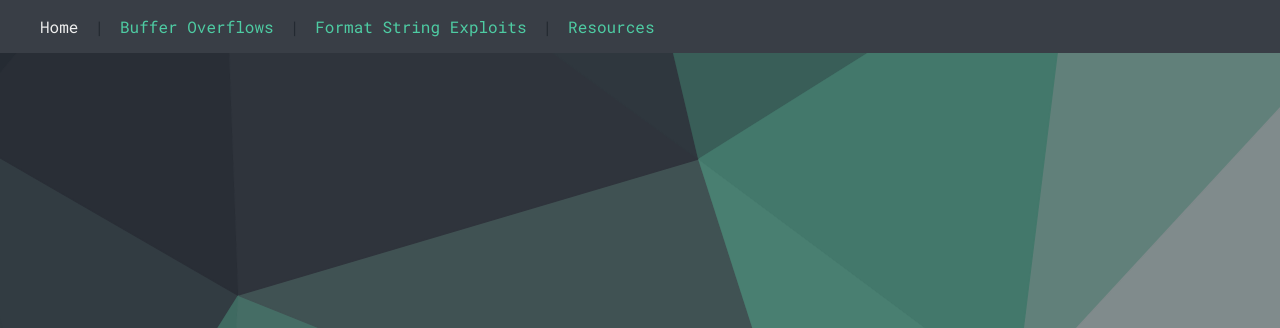
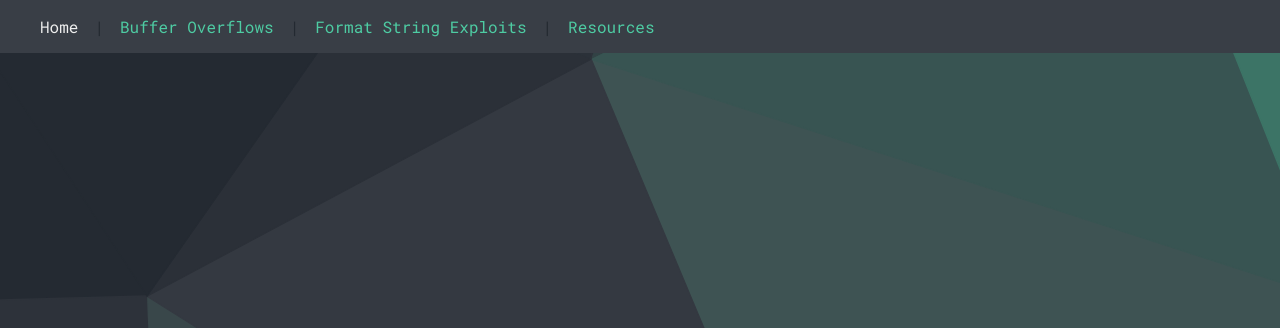
Before and after one commit to aidan-kelly/Security-Website, a plain HTML site: page index.html in a window 1280 px wide. Shown: the top 328 px of the page. Drawn offline with Linux system fonts and the light colour scheme.

Commit message:
Started supported different sized omnitors.

```diff
--- a/style.css
+++ b/style.css
@@ -117,6 +117,6 @@ nav *{
 }
 
 .homepage{
-    background-image: url(background.png);
+    background-image: url(background-2048x1536.png);
     position: relative;
 }
```
Also changed, not shown: background-1440x900.png (renamed from background.png), background-2048x1536.png (added).
